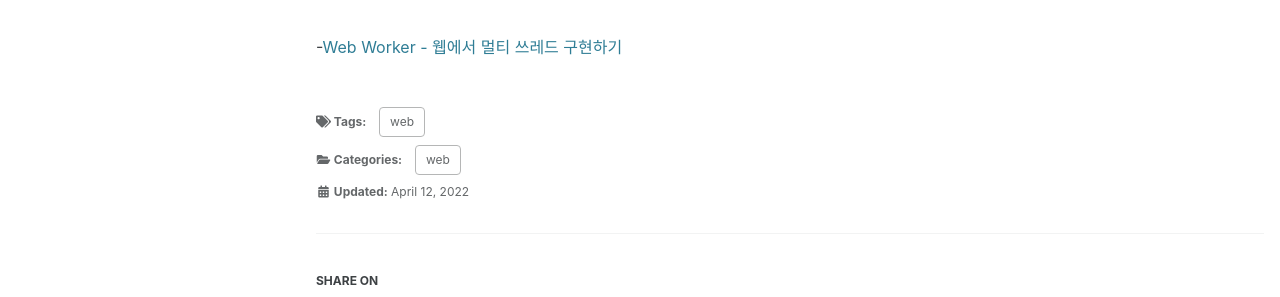
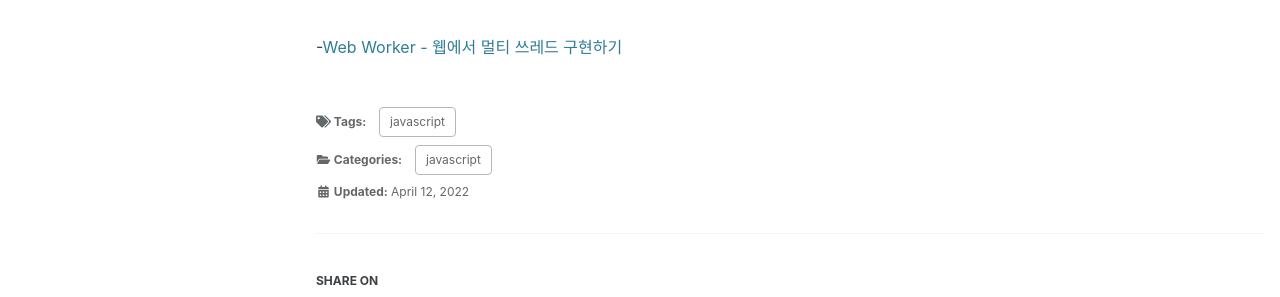
Before and after one commit to frontWeb-dev/frontWeb-dev.github.io, a Jekyll site: the page built from _posts/JavaScript/2022-04-12-web-worker.md, in a window 1280 px wide and 900 px high, scrolled down 1909 px. Shown: the part 146-443 px from the top of the window. Built offline with Jekyll 4.4.1, drawn with Linux system fonts in a browser that asks for light colours; cached includes are drawn as plain includes; some web fonts are replaced.

Commit message:
modify tags

```diff
--- a/_posts/JavaScript/2022-04-12-web-worker.md
+++ b/_posts/JavaScript/2022-04-12-web-worker.md
@@ -1,9 +1,9 @@
 ---
 title: "Web Worker"
 categories:
-  - web
+  - javascript
 tags:
-  - web
+  - javascript
 ---
 
 자바스크립트는 인터프리터 언어이며 단일 스레드이다.
```
Also changed, not shown: _posts/JavaScript/2022-05-02-task.md (+2 -2 lines).
